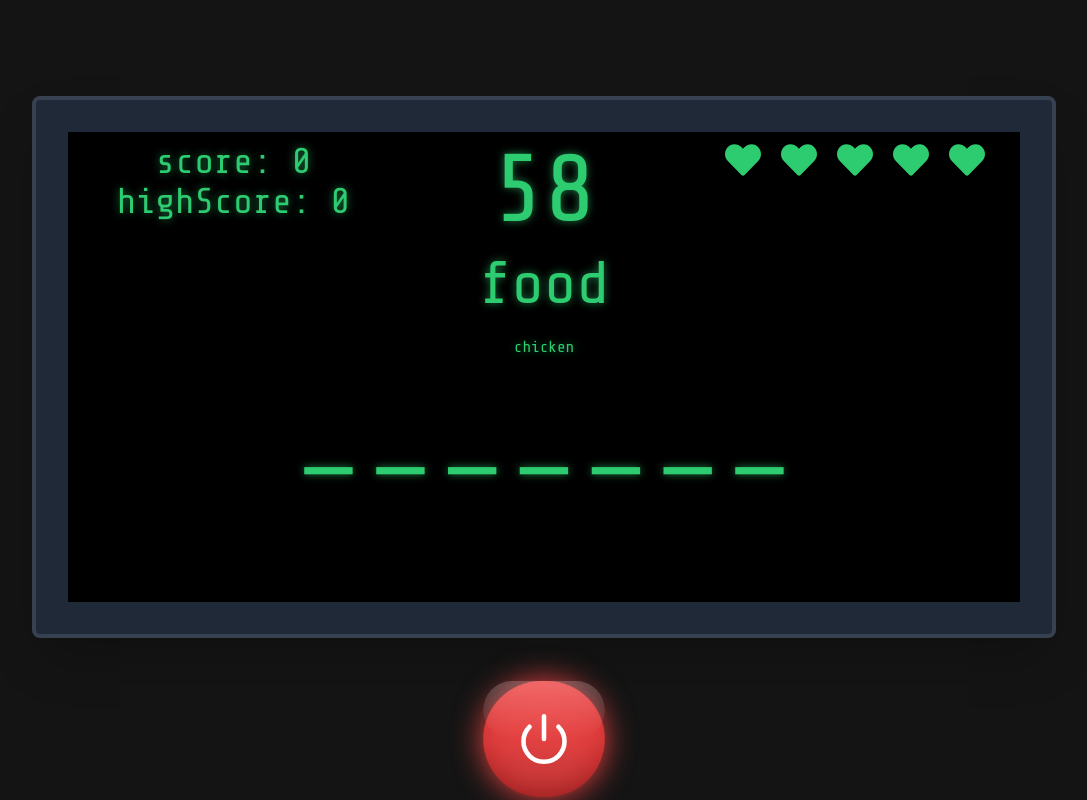
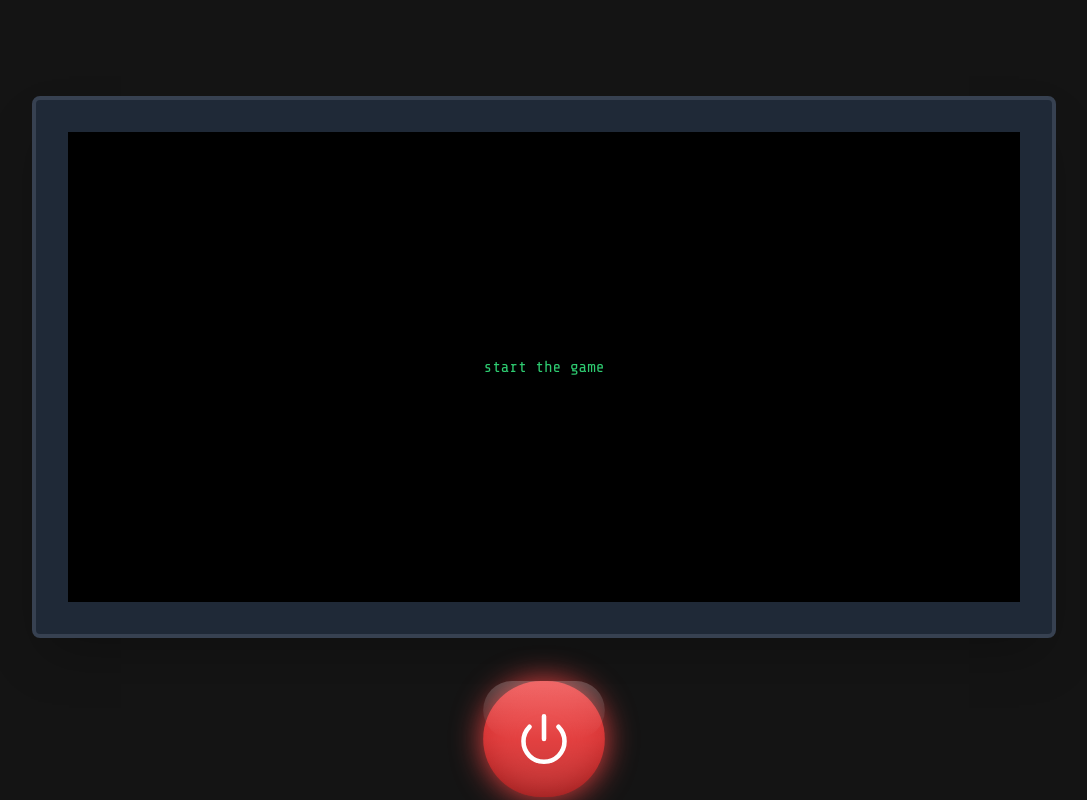
Before and after one commit to RoniGuru/word-game, a React (Vite) app: page / in a window 1280 px wide. Both pictures are taken after a click on the button "Power button". Shown: the whole page, without its empty margins (96-1183 px from the left). Built offline with nearby package versions, Linux system fonts and the light colour scheme.

Commit message:
menu screen

```diff
--- a/src/components/Game.tsx
+++ b/src/components/Game.tsx
@@ -3,16 +3,17 @@ import { RootState } from '../state/store';
 
 import PowerButton from './PowerButton';
 import GameContainer from './GameContainer';
+import Menu from './Menu';
 
 export default function Game() {
-  const start = useSelector((state: RootState) => state.game.gameState.start);
+  const game = useSelector((state: RootState) => state.game.gameState);
 
   return (
     <div className="game flex justify-center items-center">
       <div className="flex flex-col h-full w-full justify-center items-center gap-10 text-center relative ">
-        {start ? (
+        {game.on ? (
           <div className="relative bg-gray-800 rounded-lg p-8 shadow-2xl border-4 border-gray-700 h-4/5 w-4/5 flex justify-center">
-            <GameContainer />
+            {game.start ? <GameContainer /> : <Menu />}
           </div>
         ) : (
           <div className="relative bg-gray-800 rounded-lg p-8 shadow-2xl border-4 border-gray-700 h-4/5 w-4/5 flex justify-center">
--- a/src/components/GameContainer.tsx
+++ b/src/components/GameContainer.tsx
@@ -28,31 +28,6 @@ export default function GameContainer() {
   }, [game.start, time]);
 
   const dispatch = useDispatch<AppDispatch>();
-
-  const [bootAnimation, setBootAnimation] = useState<boolean>(false);
-
-  const [loadingText, setLoadingText] = useState<string>('');
-
-  const bootText = 'loading...';
-
-  useEffect(() => {
-    if (game.start) {
-      setBootAnimation(true);
-      let currentIndex = 0;
-      const interval = setInterval(() => {
-        if (currentIndex < bootText.length) {
-          setLoadingText(bootText.slice(0, currentIndex + 1));
-          currentIndex++;
-        } else {
-          setTimeout(() => {
-            setBootAnimation(false);
-          }, 1000);
-          clearInterval(interval);
-        }
-      }, 100);
-      return () => clearInterval(interval);
-    }
-  }, []);
 
   useEffect(() => {
     if (game.word) {
@@ -108,10 +83,6 @@ export default function GameContainer() {
         game.isAnimating ? 'turnOn' : 'turnOff'
       }  ${game.start ? 'visible' : 'invisible'}`}
     >
-      {bootAnimation ? (
-        <div>{loadingText}</div>
-      ) : (
-        <>
       <div className="flex flex-row justify-between text-center ">
         <div className="text-4xl w-1/3" data-testid="score">
           score: {game.score} highScore: {game.highScore}
@@ -129,9 +100,7 @@ export default function GameContainer() {
         <div className="text-6xl" data-testid="category">
           {game.category}
         </div>
-            {process.env.NODE_ENV === 'development' ? (
-              <div>{game.word}</div>
-            ) : null}
+        {process.env.NODE_ENV === 'development' ? <div>{game.word}</div> : null}
 
         <div className="flex flex-row gap-5 justify-center ">
           {game.solved.map((letter, index) => (
@@ -142,8 +111,6 @@ export default function GameContainer() {
         </div>
         <div className="text-8xl  ">{game.key || '\u00A0'}</div>
       </div>
-        </>
-      )}
     </div>
   );
 }
--- /dev/null
+++ b/src/components/Menu.tsx
@@ -0,0 +1,50 @@
+import { useState, useEffect } from 'react';
+import { useDispatch, useSelector } from 'react-redux';
+import { AppDispatch, RootState } from '../state/store';
+import { startGame } from '../state/game/gameSlice';
+export default function Menu() {
+  const game = useSelector((state: RootState) => state.game.gameState);
+  const [bootAnimation, setBootAnimation] = useState<boolean>(false);
+
+  const [loadingText, setLoadingText] = useState<string>('');
+  const dispatch = useDispatch<AppDispatch>();
+  const bootText = 'loading...';
+
+  useEffect(() => {
+    if (game.on) {
+      setBootAnimation(true);
+      let currentIndex = 0;
+      const interval = setInterval(() => {
+        if (currentIndex < bootText.length) {
+          setLoadingText(bootText.slice(0, currentIndex + 1));
+          currentIndex++;
+        } else {
+          setTimeout(() => {
+            setBootAnimation(false);
+          }, 1000);
+          clearInterval(interval);
+        }
+      }, 100);
+      return () => clearInterval(interval);
+    }
+  }, []);
+
+  return (
+    <div className="menu ">
+      <div className="min-h-full h-full">
+        {bootAnimation ? (
+          <div>{loadingText}</div>
+        ) : (
+          <div className="min-h-full flex justify-center items-center ">
+            <button
+              onClick={() => dispatch(startGame())}
+              className="menuButton w-1/6"
+            >
+              start the game
+            </button>
+          </div>
+        )}
+      </div>
+    </div>
+  );
+}
--- a/src/components/PowerButton.tsx
+++ b/src/components/PowerButton.tsx
@@ -1,20 +1,19 @@
 import { useDispatch, useSelector } from 'react-redux';
 import { AppDispatch, RootState } from '../state/store';
-import { endGame, startGame, pickRandomWord } from '../state/game/gameSlice';
+import { turnOnOff } from '../state/game/gameSlice';
 
 export default function PowerButton() {
-  const start = useSelector((state: RootState) => state.game.gameState.start);
+  const on = useSelector((state: RootState) => state.game.gameState.on);
   const dispatch = useDispatch<AppDispatch>();
   return (
     <button
       onClick={() => {
-        if (start) {
-          dispatch(endGame());
-          console.log('ended');
+        if (on) {
+          dispatch(turnOnOff(false));
+          console.log('closed');
         } else {
-          dispatch(pickRandomWord());
-          dispatch(startGame());
-          console.log('started');
+          dispatch(turnOnOff(true));
+          console.log('on');
         }
       }}
       className={`
@@ -24,11 +23,11 @@ export default function PowerButton() {
       flex items-center justify-center
       transition-all duration-300
       ${
-        start
+        on
           ? 'bg-gradient-to-b from-red-500 to-red-700'
           : 'bg-gradient-to-b from-gray-700 to-gray-900'
       }
-      ${start ? 'shadow-inner scale-95' : 'shadow-lg hover:scale-105'}
+      ${on ? 'shadow-inner scale-95' : 'shadow-lg hover:scale-105'}
       transform
     `}
       aria-label="Power button"
@@ -38,7 +37,7 @@ export default function PowerButton() {
         className={`
       absolute inset-0 rounded-full
       transition-opacity duration-300
-      ${start ? 'opacity-100' : 'opacity-0'}
+      ${on ? 'opacity-100' : 'opacity-0'}
       bg-red-500 blur-lg
     `}
       />
@@ -67,8 +66,8 @@ export default function PowerButton() {
       w-16 h-16
       flex items-center justify-center
       transition-all duration-300
-      ${start ? 'text-white' : 'text-gray-300'}
-      ${start ? 'scale-90' : 'scale-100'}
+      ${on ? 'text-white' : 'text-gray-300'}
+      ${on ? 'scale-90' : 'scale-100'}
     `}
       >
         <svg
@@ -79,7 +78,7 @@ export default function PowerButton() {
           className={`
           w-full h-full
           transition-transform duration-300
-          ${start ? 'opacity-100' : 'opacity-80'}
+          ${on ? 'opacity-100' : 'opacity-80'}
         `}
         >
           <path
--- a/src/index.css
+++ b/src/index.css
@@ -28,25 +28,22 @@
   height: 100%;
   width: 100%;
   padding: 10px;
-  color: white;
+
   background-color: black;
   color: #2ecc71;
   text-shadow: 0 0 8px rgba(46, 204, 113, 0.6);
 }
 
-.turnOn {
+.menu {
+  height: 100%;
+  width: 100%;
+  padding: 10px;
+
   background-color: black;
+  color: #2ecc71;
 }
 
-.turnOff {
-  background-color: black;
+.menuButton:hover {
+  background-color: #2ecc71;
+  color: black;
 }
-
-.gameDot {
-  background-color: #7cfc00;
-  transition: background-color 0.4s ease-in;
-}
-
-.bg-light {
-  background-color: #7cfc00;
-}
--- a/src/state/game/gameSlice.ts
+++ b/src/state/game/gameSlice.ts
@@ -1,6 +1,7 @@
 import { createSlice, PayloadAction } from '@reduxjs/toolkit';
 import { words, WordCategories } from '../../data/words';
 interface gameData {
+  on: boolean;
   start: boolean;
   highScore: number;
   isAnimating: boolean;
@@ -18,6 +19,7 @@ interface gameState {
 
 export const initialState: gameState = {
   gameState: {
+    on: false,
     start: false,
     highScore: localStorage.getItem('highScore')
       ? Number(localStorage.getItem('highScore'))
@@ -36,17 +38,21 @@ const gameSlice = createSlice({
   name: 'game',
   initialState,
   reducers: {
+    turnOnOff: (state, action: PayloadAction<boolean>) => {
+      state.gameState.on = action.payload;
+    },
+
     startGame: (state) => {
       state.gameState.isAnimating = true;
-      state.gameState.start = true;
+      state.gameState.on = true;
       state.gameState.key = '';
     },
     endGame: (state) => {
       state.gameState.isAnimating = false;
 
-      state.gameState.start = false;
       state.gameState.score = 0;
       state.gameState.lives = 5;
+      state.gameState.start = false;
     },
     checkWord: (state) => {
       let temp: string[] = state.gameState.solved;
@@ -114,5 +120,6 @@ export const {
   createSolved,
   setKey,
   updateScore,
+  turnOnOff,
 } = gameSlice.actions;
 export default gameSlice.reducer;
```
Lines whose indentation alone changed are shown as unchanged.
